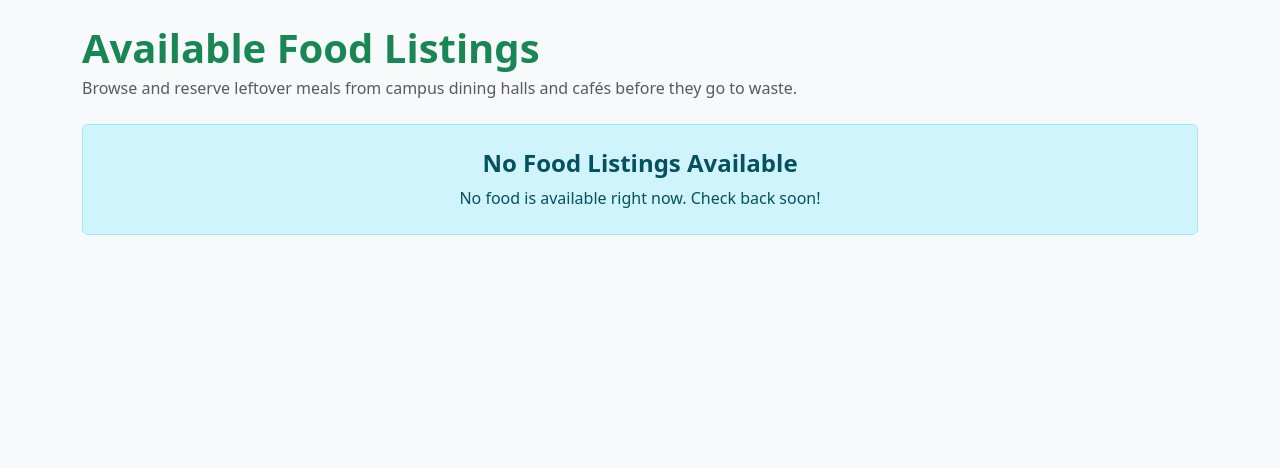
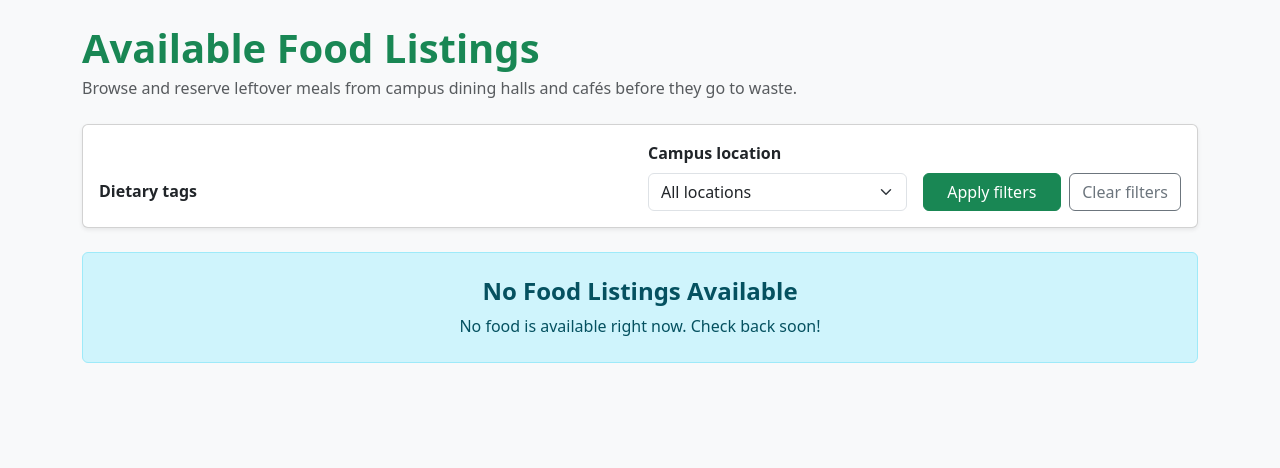
Before and after one commit to Riconashty/campuseats, a Flask app: template src/campuseats/templates/student/listings.html in a window 1280 px wide. Shown: the part 56-524 px from the top of the page. Run offline with Flask 3, Linux system fonts and the light colour scheme; the template is opened without the code that fills it, so the values that code supplies are empty.

Commit message:
US8: Filter Listings (#42)

```diff
--- a/src/campuseats/templates/student/listings.html
+++ b/src/campuseats/templates/student/listings.html
@@ -18,7 +18,38 @@
   </div>
   {% endif %}
 </div>
+<form method="GET" action="{{ url_for('student.listings') }}" id="filter-form" class="card card-body shadow-sm mb-4">
+  <div class="row g-3 align-items-end">
+    <div class="col-12 col-lg-6">
+      <span class="form-label fw-semibold d-block">Dietary tags</span>
+      {% for tag in available_tags %}
+      <div class="form-check form-check-inline">
+        <input class="form-check-input" type="checkbox" name="tags" value="{{ tag }}"
+               id="filter-tag-{{ loop.index }}" {% if tag in selected_tags %}checked{% endif %}>
+        <label class="form-check-label" for="filter-tag-{{ loop.index }}">{{ tag | capitalize }}</label>
+      </div>
+      {% endfor %}
+    </div>
 
+    <div class="col-12 col-md-6 col-lg-3">
+      <label for="filter-location" class="form-label fw-semibold">Campus location</label>
+      <select name="location" id="filter-location" class="form-select">
+        <option value="">All locations</option>
+        {% for location in location_options %}
+        <option value="{{ location }}" {% if location == selected_location %}selected{% endif %}>{{ location }}</option>
+        {% endfor %}
+        {% if selected_location and selected_location not in location_options %}
+        <option value="{{ selected_location }}" selected>{{ selected_location }}</option>
+        {% endif %}
+      </select>
+    </div>
+
+    <div class="col-12 col-md-6 col-lg-3 d-flex gap-2">
+      <button type="submit" class="btn btn-success flex-grow-1">Apply filters</button>
+      <a href="{{ url_for('student.listings') }}" id="clear-filters" class="btn btn-outline-secondary">Clear filters</a>
+    </div>
+  </div>
+</form>
 {% if listings %}
 <div class="row g-4">
   {% for listing in listings %}
@@ -87,6 +118,16 @@
   </div>
   {% endfor %}
 </div>
+{% elif filters_active %}
+<div class="col-12">
+  <div class="alert alert-info text-center p-4">
+    <h4 class="alert-heading fw-bold">No Matching Listings</h4>
+    <p class="mb-0">
+      No listings match your filters.
+      <a href="{{ url_for('student.listings') }}" class="alert-link">Clear filters</a> to see everything available.
+    </p>
+  </div>
+</div>
 {% else %}
 <div class="col-12">
   <div class="alert alert-info text-center p-4">
```
Also changed, not shown: src/campuseats/routes/student.py (+42 -10 lines), tests/unit/test_student_listings.py (+78 -4 lines).
